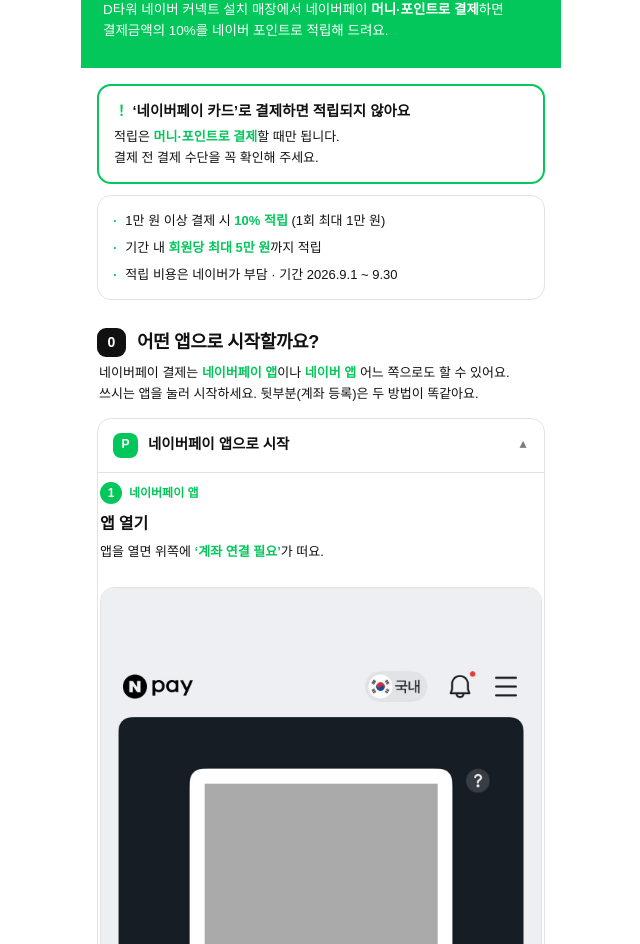
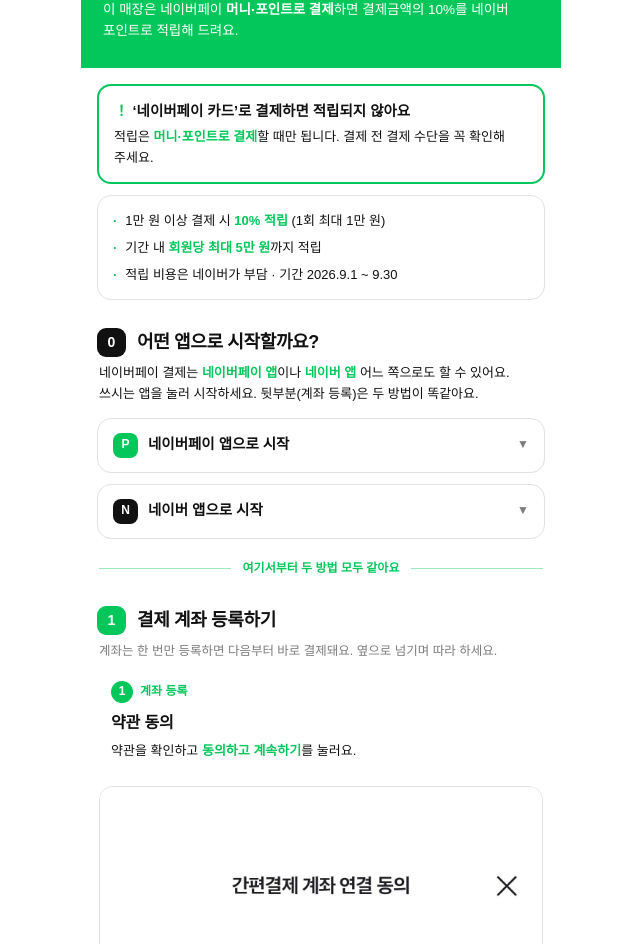
Before and after one commit to yznxoo/yznxoo.github.io, a plain HTML site: page index.html in a window 1280 px wide. Shown: the part 131-1075 px from the top of the page, without its empty margins (319-959 px from the left). Drawn offline with Linux system fonts and the light colour scheme; a web font is replaced by a local one.

Commit message:
Update index.html

```diff
--- a/index.html
+++ b/index.html
@@ -47,7 +47,7 @@
   .acc .app.dk{background:var(--black);}
   .acc .chev{margin-left:auto;transition:transform .2s;font-size:12px;color:var(--soft);font-weight:800;}
   .acc[open] .chev{transform:rotate(180deg);}
-  .acc .inner{border-top:1px solid var(--line);}
+  .acc .inner{border-top:1px solid var(--line);padding-bottom:16px;}
 
   .merge{display:flex;align-items:center;gap:12px;margin:20px 2px 0;}
   .merge::before,.merge::after{content:"";flex:1;height:1px;background:var(--green);opacity:.4;}
@@ -59,12 +59,12 @@
     scrollbar-width:none;gap:0;}
   .track::-webkit-scrollbar{display:none}
   .slide{flex:0 0 100%;scroll-snap-align:center;padding:2px 2px 0;}
-  .slide .num{display:inline-flex;align-items:center;gap:7px;font-size:12px;font-weight:800;color:var(--green);margin-bottom:7px;}
+  .slide .num{margin-left:12px;margin-right:12px;display:inline-flex;align-items:center;gap:7px;font-size:12px;font-weight:800;color:var(--green);margin-bottom:7px;}
   .slide .num .b{width:22px;height:22px;border-radius:50%;background:var(--green);color:#fff;display:flex;align-items:center;justify-content:center;font-size:12px;}
   .slide .num.dk .b{background:var(--black);}
   .slide .num.dk{color:var(--black);}
-  .slide .t{font-size:16px;font-weight:900;letter-spacing:-.01em;}
-  .slide .d{font-size:13px;font-weight:400;margin-top:5px;line-height:1.55;min-height:2.6em;}
+  .slide .t{font-size:16px;font-weight:900;letter-spacing:-.01em;padding:0 12px;}
+  .slide .d{font-size:13px;font-weight:400;margin-top:5px;line-height:1.55;min-height:2.6em;padding:0 12px;}
   .slide .d b{font-weight:800;color:var(--green);}
   .slide .shot{margin-top:11px;border-radius:14px;overflow:hidden;border:1px solid var(--line);}
   .slide .shot img{width:100%;display:block;}
@@ -100,14 +100,14 @@
 <div class="wrap">
 
   <header>
-    <div class="kicker">광화문D타워 · NAVER PAY</div>
+    <div class="kicker">NAVER PAY · 광화문D타워</div>
     <h1>네이버페이 머니·포인트로 결제하고 10% 적립받기</h1>
-    <p>D타워 네이버 커넥트 설치 매장에서 네이버페이 <b>머니·포인트로 결제</b>하면<br>결제금액의 10%를 네이버 포인트로 적립해 드려요.</p>
+    <p>이 매장은 네이버페이 <b>머니·포인트로 결제</b>하면 결제금액의 10%를 네이버 포인트로 적립해 드려요.</p>
   </header>
 
   <div class="warn">
     <b><span>！</span> ‘네이버페이 카드’로 결제하면 적립되지 않아요</b>
-    <p>적립은 <b>머니·포인트로 결제</b>할 때만 됩니다.<br>결제 전 결제 수단을 꼭 확인해 주세요.</p>
+    <p>적립은 <b>머니·포인트로 결제</b>할 때만 됩니다. 결제 전 결제 수단을 꼭 확인해 주세요.</p>
   </div>
 
   <div class="benefit">
@@ -121,25 +121,19 @@
     <div class="sec-head"><div class="sec-num zero">0</div><h2>어떤 앱으로 시작할까요?</h2></div>
     <p class="pick">네이버페이 결제는 <b>네이버페이 앱</b>이나 <b>네이버 앱</b> 어느 쪽으로도 할 수 있어요. 쓰시는 앱을 눌러 시작하세요. 뒷부분(계좌 등록)은 두 방법이 똑같아요.</p>
 
-    <details class="acc" open>
+    <details class="acc">
       <summary><span class="app">P</span>네이버페이 앱으로 시작<span class="chev">▼</span></summary>
       <div class="inner">
         <div class="carousel" data-car="pay">
           <div class="track">
             <div class="slide">
               <div class="num"><span class="b">1</span>네이버페이 앱</div>
-              <div class="t">앱 열기</div>
-              <div class="d">앱을 열면 위쪽에 <b>‘계좌 연결 필요’</b>가 떠요.</div>
-              <div class="shot"><img src="signup-01.jpg" alt="네이버페이 앱 홈"></div>
+              <div class="t">앱 열고 잔액(금액) 누르기</div>
+              <div class="d">앱을 열면 위쪽에 <b>‘계좌 연결 필요’</b>가 떠요. 포인트·머니의 <b>금액(잔액)</b>이 적힌 곳을 눌러요.</div>
+              <div class="shot"><img src="signup-01.jpg" alt="네이버페이 앱 홈에서 잔액 누르기"></div>
             </div>
             <div class="slide">
               <div class="num"><span class="b">2</span>네이버페이 앱</div>
-              <div class="t">잔액(금액) 누르기</div>
-              <div class="d">포인트·머니 카드에서 <b>금액(잔액)</b>이 적힌 곳을 눌러요.</div>
-              <div class="shot"><img src="signup-01.jpg" alt="잔액 누르기"></div>
-            </div>
-            <div class="slide">
-              <div class="num"><span class="b">3</span>네이버페이 앱</div>
               <div class="t">계좌 추가 누르기</div>
               <div class="d">출금 계좌에서 <b>＋ 계좌 추가</b>를 눌러요.</div>
               <div class="shot"><img src="signup-02.jpg" alt="계좌 추가"></div>
@@ -308,7 +302,7 @@
 
   <footer>
     <div class="tag">광화문D타워 네이버페이 프로모션</div>
-    <div style="margin-top:4px">2026.9.1 – 9.30</div>
+    <div style="margin-top:4px">2026.9.1 – 9.30 · 적립 비용 네이버 부담</div>
   </footer>
 
 </div>
```
